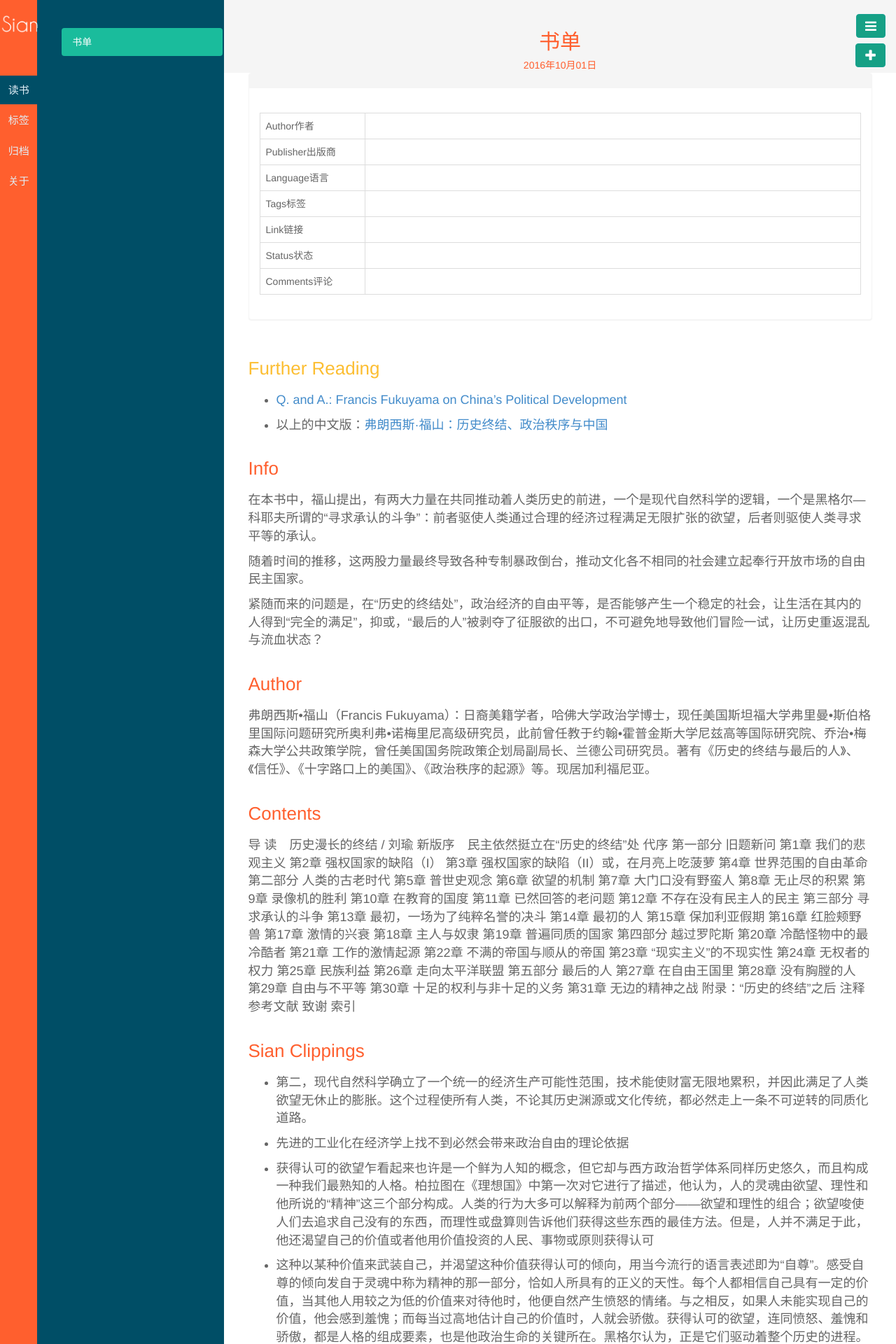
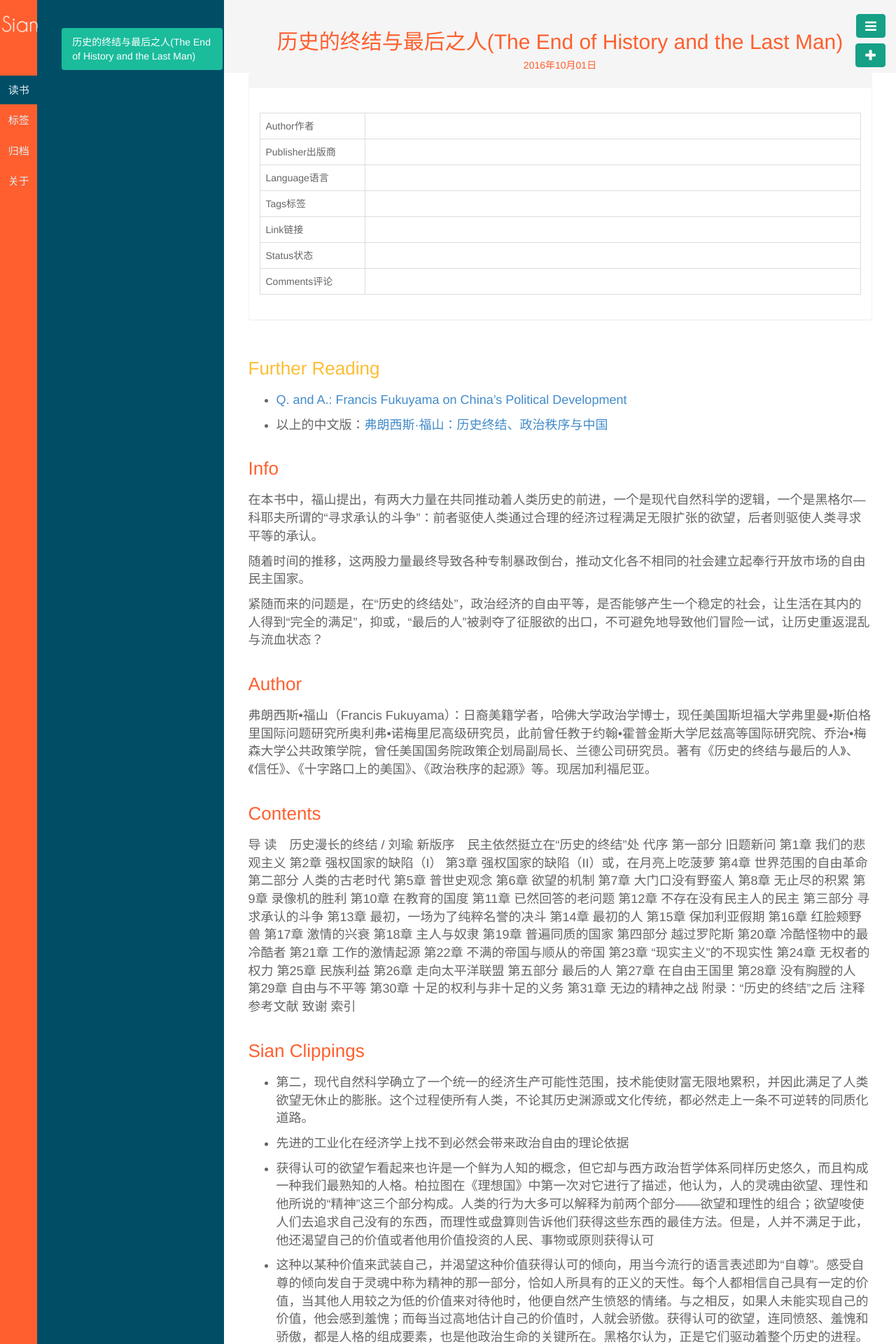
Before and after one commit to mathesse/mathesse.github.io, a Jekyll site: the page built from _posts/读书/2016-10-01-The-End-of-History-and-the-Last-Man.md, in a window 1280 px wide. Shown: the top 1920 px of the page at 70% size. Built offline with Jekyll 4.4.1, drawn with Linux system fonts in a browser that asks for light colours.

Commit message:
Update 2016-10-01-The-End-of-History-and-the-Last-Man.md

```diff
--- a/_posts/读书/2016-10-01-The-End-of-History-and-the-Last-Man.md
+++ b/_posts/读书/2016-10-01-The-End-of-History-and-the-Last-Man.md
@@ -1,6 +1,6 @@
 ---
 layout: book
-title: 书单
+title: 历史的终结与最后之人(The End of History and the Last Man)
 category: 读书
 keywords: 阅读,书单,2016
 books:
```
